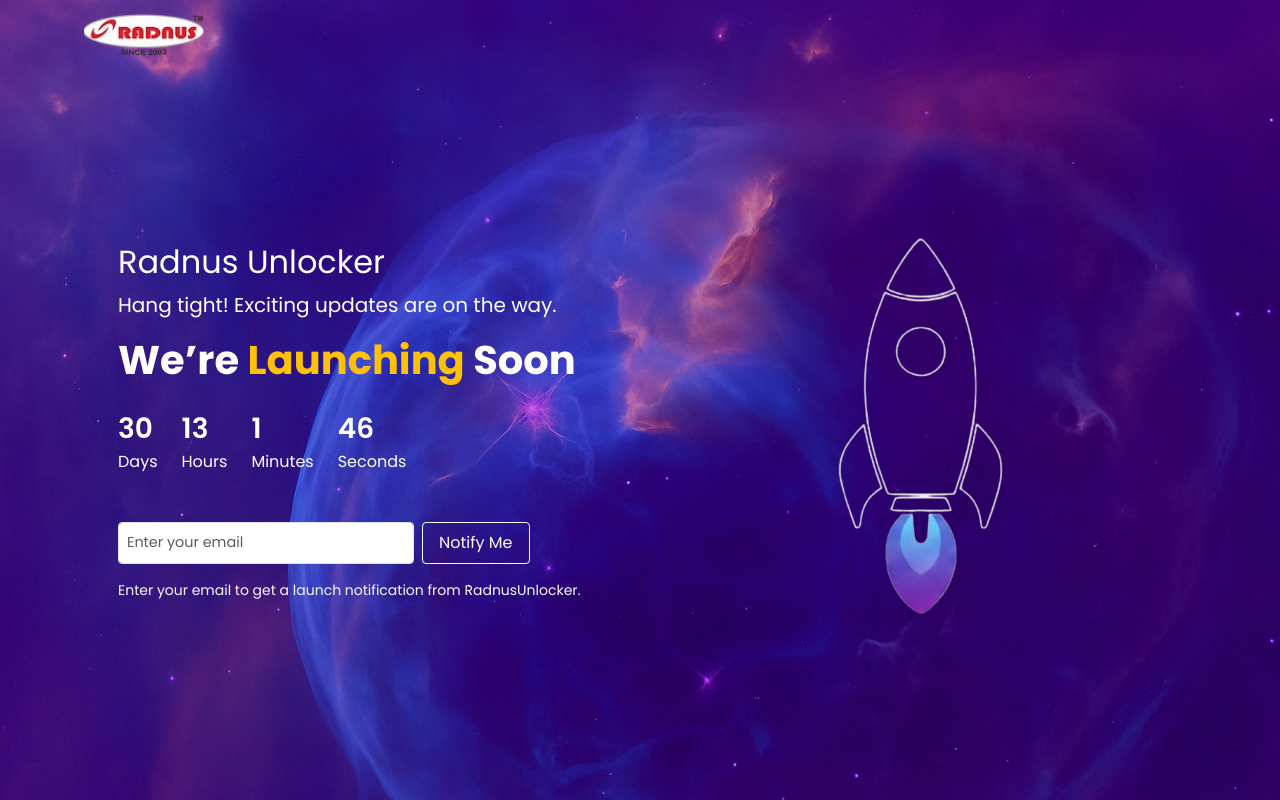
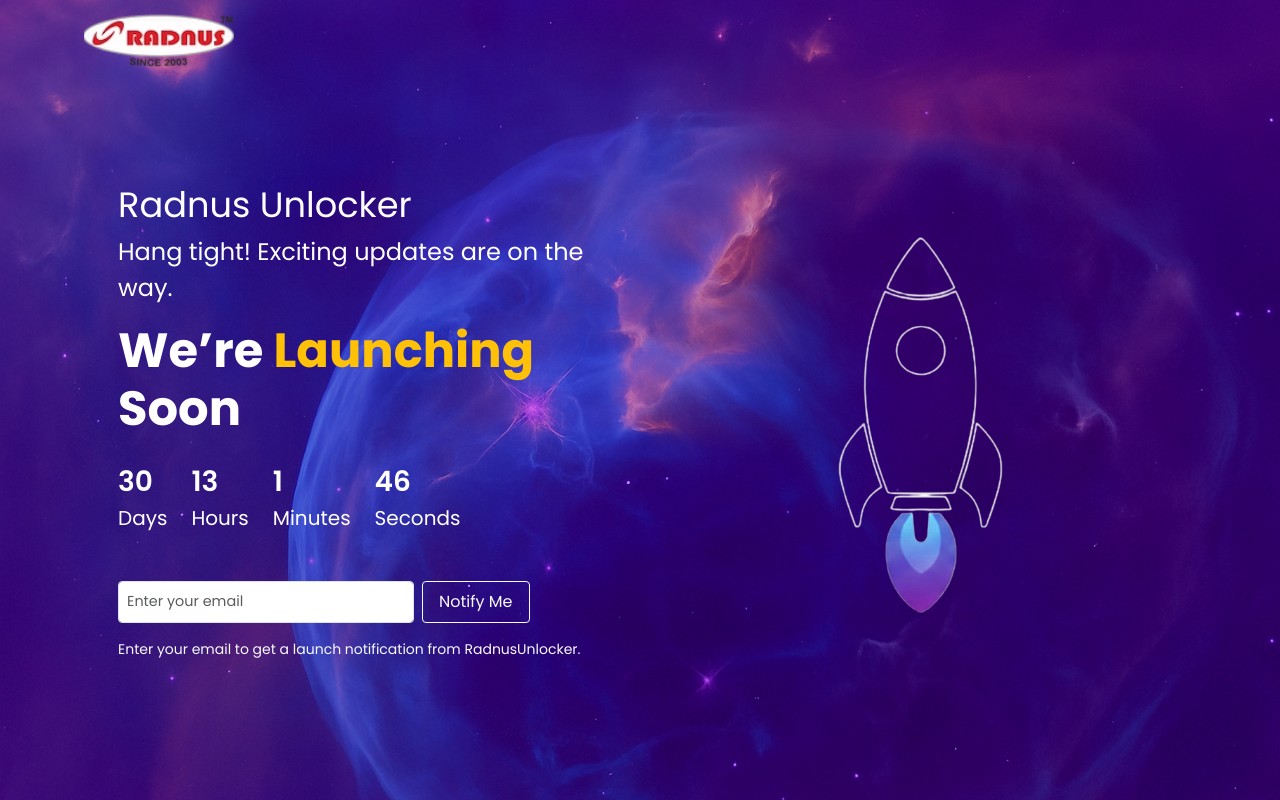
Before and after one commit to webdevelopmentdept-dotcom/radnusunlocker, a React (Vite) app: page / in a window 1280 px wide. Built offline with nearby package versions, Linux system fonts and the light colour scheme.

Commit message:
modify fontsize

```diff
--- a/src/Radnuscomingsoon.jsx
+++ b/src/Radnuscomingsoon.jsx
@@ -83,7 +83,7 @@ function Radnuscomingsoon() {
             <img
               src={logo}
               alt="Logo"
-              style={{ width: "120px", marginRight: "10px" }}
+              style={{ width: "150px", marginRight: "10px" }}
             />
           </a>
         </div>
@@ -99,12 +99,12 @@ function Radnuscomingsoon() {
             {/* 🟣 Left Side */}
             <div className="col-md-6 d-flex flex-column justify-content-center ps-md-5 ps-lg-5">
               {/* Dynamic rotating message */}
-              <h5 className="" style={{ fontSize: "2rem" }}>
+              <h5 className="" style={{ fontSize: "2.2rem" }}>
                 Radnus Unlocker
               </h5>
-              <p className="fs-5 mb-3 fade-text">{message}</p>
+              <p className="fs-4 mb-3 fade-text">{message}</p>
 
-              <h2 className="fw-bold display-6 mb-4">
+              <h2 className="fw-bold display-5 mb-4">
                 We’re <span className="text-warning">Launching</span> Soon
               </h2>
 
@@ -112,19 +112,19 @@ function Radnuscomingsoon() {
                 <div className="d-flex flex-wrap gap-4 fs-3 fw-semibold mb-4">
                   <div>
                     <div>{time.days}</div>
-                    <div className="fs-6 fw-normal">Days</div>
+                    <div className="fs-5 fw-normal">Days</div>
                   </div>
                   <div>
                     <div>{time.hours}</div>
-                    <div className="fs-6 fw-normal">Hours</div>
+                    <div className="fs-5 fw-normal">Hours</div>
                   </div>
                   <div>
                     <div>{time.minutes}</div>
-                    <div className="fs-6 fw-normal">Minutes</div>
+                    <div className="fs-5 fw-normal">Minutes</div>
                   </div>
                   <div>
                     <div>{time.seconds}</div>
-                    <div className="fs-6 fw-normal">Seconds</div>
+                    <div className="fs-5 fw-normal">Seconds</div>
                   </div>
                 </div>
               ) : (
```
